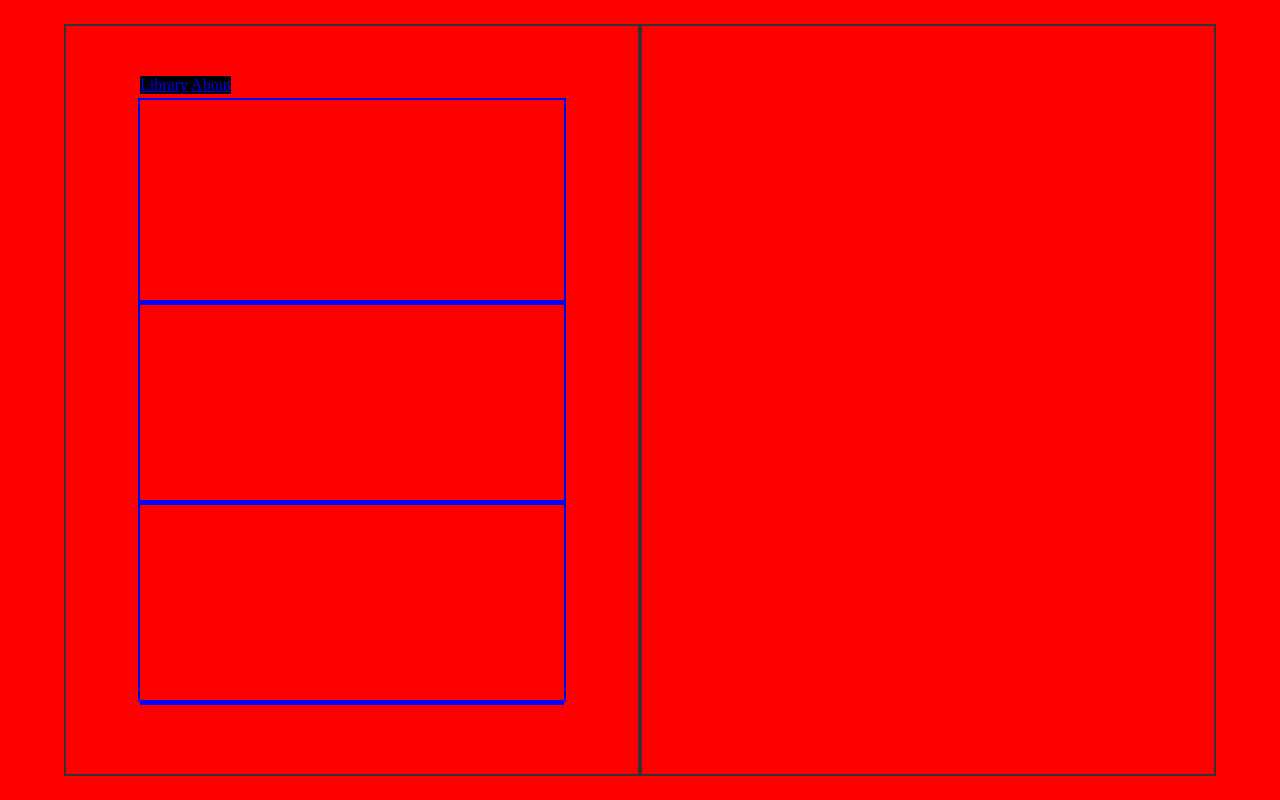
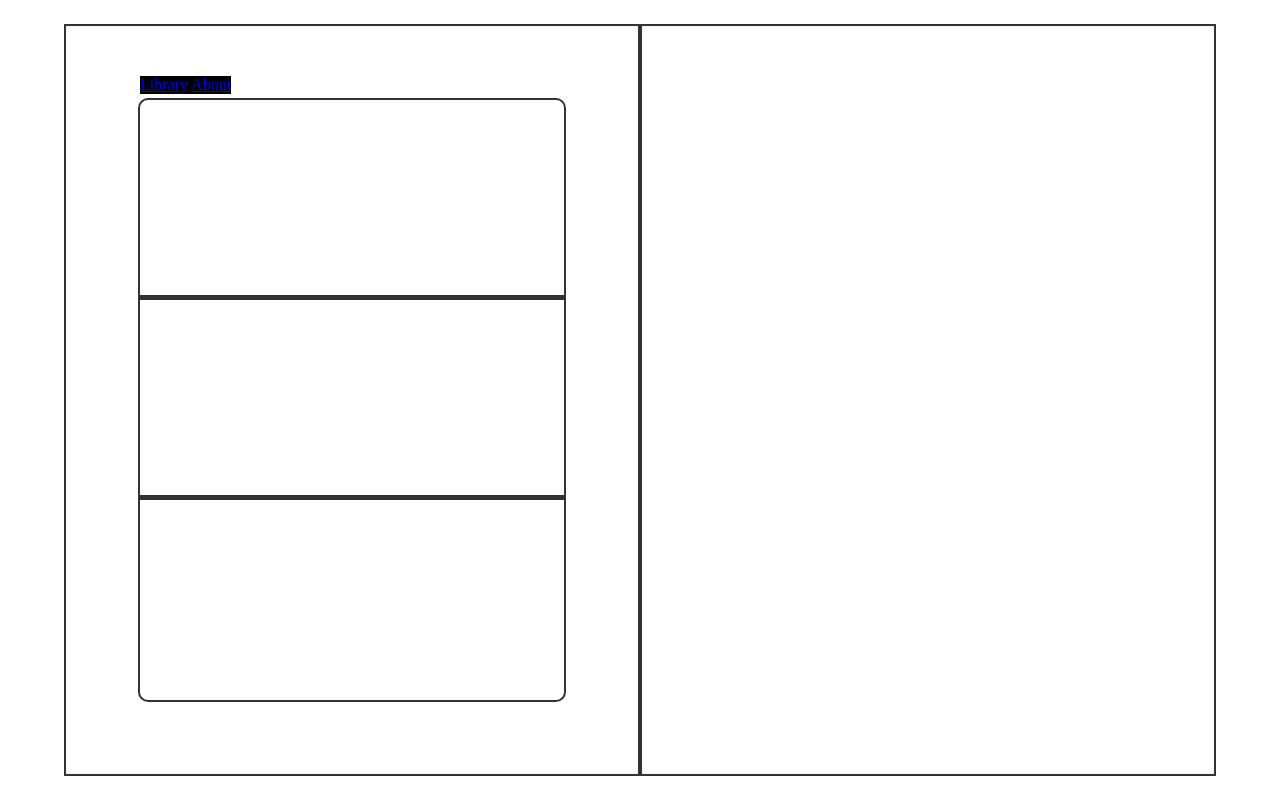
Before and after one commit to njokojunior/njokojunior, a plain HTML site: page index.html in a window 1280 px wide. Drawn offline with Linux system fonts and the light colour scheme.

Commit message:
fixed: shelves layout

```diff
--- a/style.css
+++ b/style.css
@@ -20,7 +20,7 @@
 
 .main-view{
     overflow: hidden;
-    background-color: red;
+
     padding: var(--space-sm) var(--space-lg);
     min-height: 100vh;
     max-height: 100vh;
@@ -39,7 +39,9 @@
 }
 
 .browsing-container-view{
-    border: 2px solid blue;
+    border: 2px solid var(--black);
+    border-radius: 10px;
+
     height: 100%;
     position: relative;
 }
@@ -52,25 +54,32 @@
 }
 
 .library{
+    position: relative;
+    width: 100%;
+    height: 100%;
+
+    display: flex;
+    flex-direction: column;
+}
+
+.library .shelves{
+    flex-basis: calc(100%/3);
+}
+
+.library .shelves:not(:last-child){
+    border-bottom: 5px solid var(--black);
 
 }
 
-.library .shelves{
-    position: absolute;
-    width: 100%;
-    height: 5px;
-    left: 0;
-    background-color: blue;
-}
+.shelve-1{
 
-.shelve-1{
-    top: 33.33%;
 }
 
 .shelve-2{
-    top: 66.66%;
+
+
 }
 
 .shelve-3{
-    top: 100%;
+
 }
```
